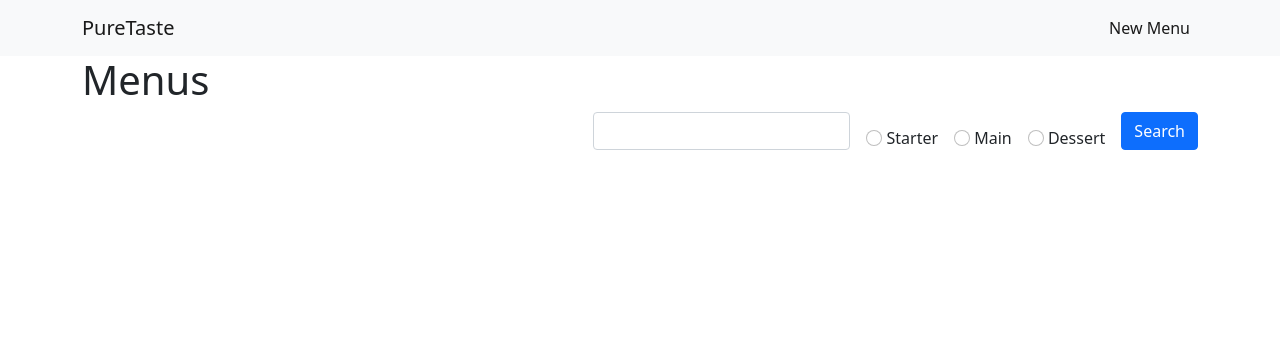
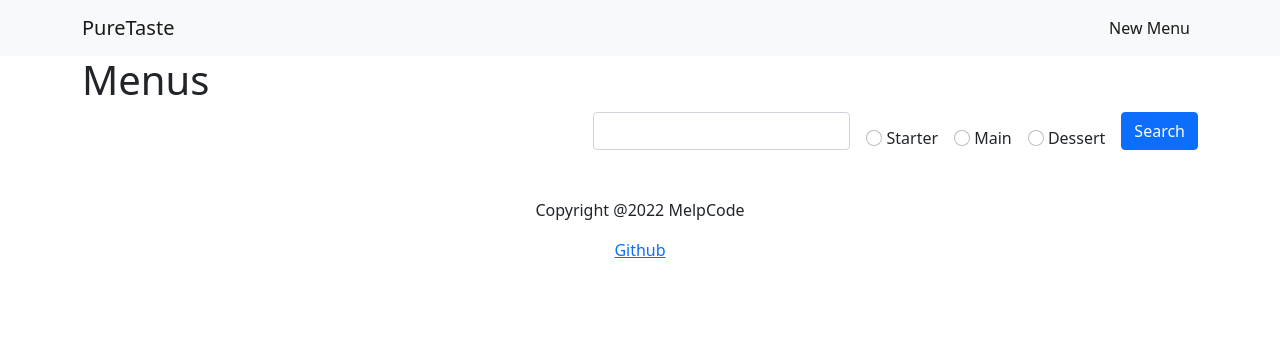
Before and after one commit to MelpCode/django-menus-app, a Django app: page /menus/ in a window 1280 px wide. Shown: the top 356 px of the page. Run offline with Django 4.2, Linux system fonts and the light colour scheme; data that the repository does not hold is empty.

Commit message:
footer template added

```diff
--- a/django_menus_app/django_menus_app/templates/layout/main.html
+++ b/django_menus_app/django_menus_app/templates/layout/main.html
@@ -18,6 +18,8 @@
     {%block content%}{%endblock%}
   </div>
 
+  {% include 'partials/footer.html'%}
+
   {% load static %}
   <script src="{% static 'js/main.js' %}"></script>
   <script
--- /dev/null
+++ b/django_menus_app/django_menus_app/templates/partials/footer.html
@@ -0,0 +1,6 @@
+{%block footer%}
+  <div class="text-center mt-4">
+    <p class="copyright">Copyright @2022 MelpCode</p>
+    <a href=""> Github</a>
+  </div>
+{%endblock%}
```
